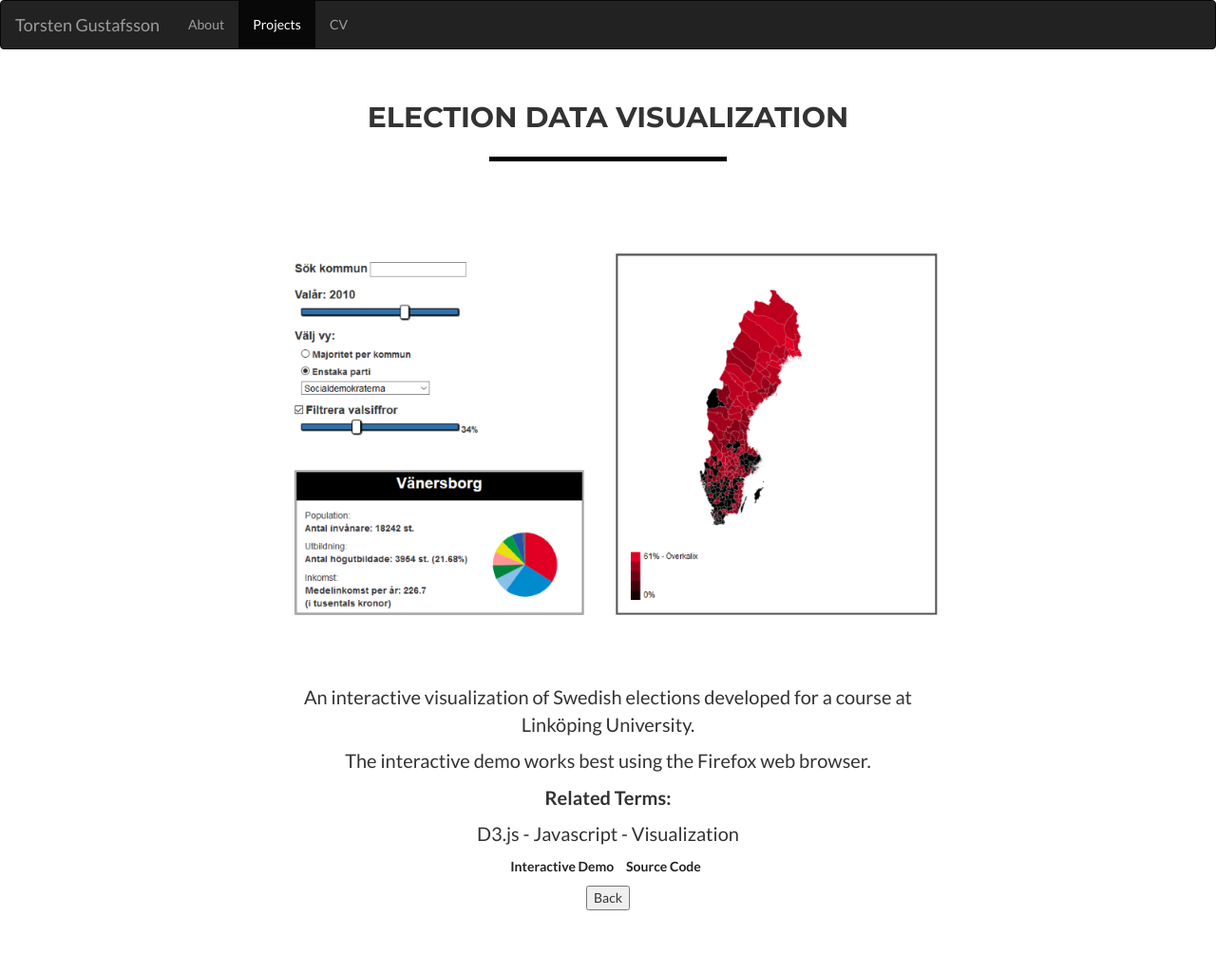
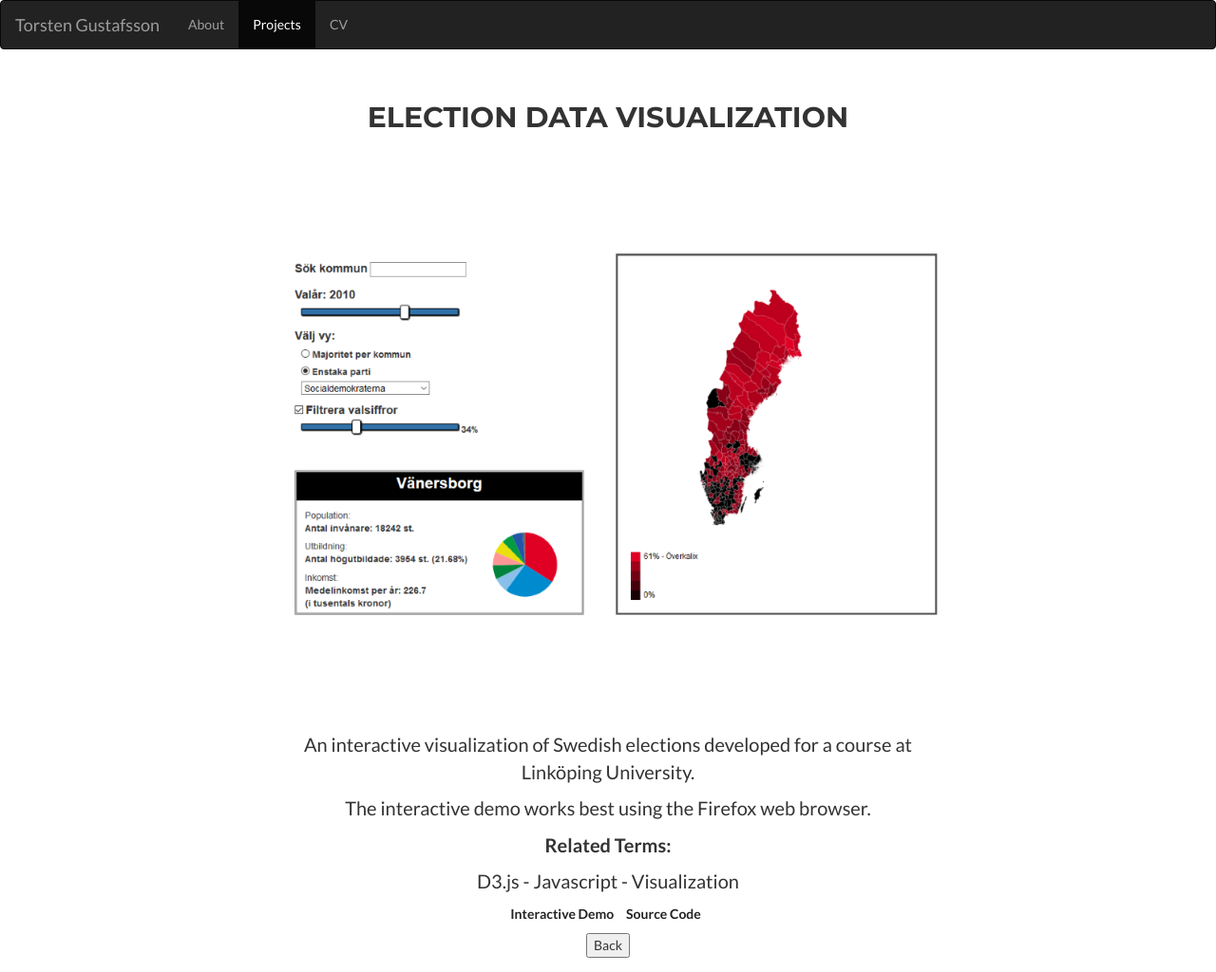
Before and after one commit to torstengustafsson/torstengustafsson.github.io, a Jekyll site: the page pages/projects/infovis/index.html, which Jekyll copies as it is, in a window 1280 px wide. Shown: the whole page at 95% size. Built offline with Jekyll 4.4.1, drawn with Linux system fonts in a browser that asks for light colours; before the commit the page ends 974 px from its top, so only the background shows below that.

Commit message:
¨Removed Star Label

```diff
--- a/pages/projects/adventuretales/index.html
+++ b/pages/projects/adventuretales/index.html
@@ -36,8 +36,9 @@
     <div class="col-lg-8 col-lg-offset-2 text-center">
         <div class="modal-body">
             <h2>Adventure Tales</h2>
-            <hr class="star-primary">
+            <div class="col-xs-12" style="height:50px;"></div>
             <img src="../../../images/adventuretales.png" class="img-responsive img-centered" alt="">
+            <div class="col-xs-12" style="height:50px;"></div>
             <p>A hobby project I worked on in the summer 2016. I wanted to make a top-down 2D fantasy game, mostly to learn how to set-up a good character system for a game. It uses <a target="blank" href="https://www.libsdl.org/">SDL2</a> for controls, audio and graphics. It mainly features a character system with character stats, with an accompanying inventory system and a dialogue system for talking to NPC:s.</p>
 
             <div class="col-lg-6">
--- a/pages/projects/gameofdomes/index.html
+++ b/pages/projects/gameofdomes/index.html
@@ -36,8 +36,9 @@
     <div class="col-lg-8 col-lg-offset-2 text-center">
         <div class="modal-body">
             <h2>Game of Domes</h2>
-            <hr class="star-primary">
+            <div class="col-xs-12" style="height:50px;"></div>
             <img src="../../../images/gameofdomes.png" class="img-responsive img-centered" alt="">
+            <div class="col-xs-12" style="height:50px;"></div>
             <p>As part of my bachelors degree I worked in a group of five students to develop a space game for the dome-theater in Norrköping Visualization Centre. The project included controls through the players mobile phones. A group of three players connect to a game together, where each one is assigned a specific role to handle the spaceship (pilot, gunner and engineer).</p>
             <ul class="list-inline item-details">
                 <li> Source Code:
--- a/pages/projects/infovis/index.html
+++ b/pages/projects/infovis/index.html
@@ -36,8 +36,9 @@
     <div class="col-lg-8 col-lg-offset-2 text-center">
         <div class="modal-body">
             <h2>Election Data Visualization</h2>
-            <hr class="star-primary">
+            <div class="col-xs-12" style="height:50px;"></div>
             <img src="../../../images/infovis.png" class="img-responsive img-centered" alt="">
+            <div class="col-xs-12" style="height:50px;"></div>
             <p>An interactive visualization of Swedish elections developed for a course at Linköping University.</p>
             <p>The interactive demo works best using the Firefox web browser.</p>
             <p><b>Related Terms:</b></p>
--- a/pages/projects/lions/index.html
+++ b/pages/projects/lions/index.html
@@ -36,8 +36,9 @@
     <div class="col-lg-8 col-lg-offset-2 text-center">
         <div class="modal-body">
             <h2>LIONS</h2>
-            <hr class="star-primary">
+            <div class="col-xs-12" style="height:50px;"></div>
             <img src="img/portfolio/lions.png" class="img-responsive img-centered" alt="">
+            <div class="col-xs-12" style="height:50px;"></div>
             <p>Short for Local Indoor And Outdoor Navigation System, it is an android app developed for a course at Linköping University. In a group of five we were tasked with developing an app that could handle indoor navigation. A big part of the focus was to work with agile methods, to speed up the development. Users were able to add maps of their own buildings, and place interesting markers (such as where the toilet is, or the nearest elevator) for other users to see. Black markers may be placed by any user, and an Admin may later "confirm" their location, making it green. Firebase (https://www.firebase.com/) was used as a database to allow access to the maps and user accounts.</p><br>
             <p><b>Related Terms:</b></p>
             <p>Android Studio - Agile Software Development - Java</p>
--- a/pages/projects/spacerphaser/index.html
+++ b/pages/projects/spacerphaser/index.html
@@ -36,8 +36,9 @@
     <div class="col-lg-8 col-lg-offset-2 text-center">
         <div class="modal-body">
             <h2>Spacer Phaser</h2>
-            <hr class="star-primary">
+            <div class="col-xs-12" style="height:50px;"></div>
             <img src="../../../images/spacerphaser.png" class="img-responsive img-centered" alt="">
+            <div class="col-xs-12" style="height:50px;"></div>
             <p>A game I developed for the course TDDD23 - Design and Programming of Computer Games, at Linköping University. It is developed in Javascript using the game framework Phaser.io. It contains six maps with increasing difficulty as the player progresses. The goal here was to make the game as intuitive as possible for the players.</p>
             <p><b>Related Terms:</b></p>
             <p>Game Design - Phaser.io - Javascript</p>
```
